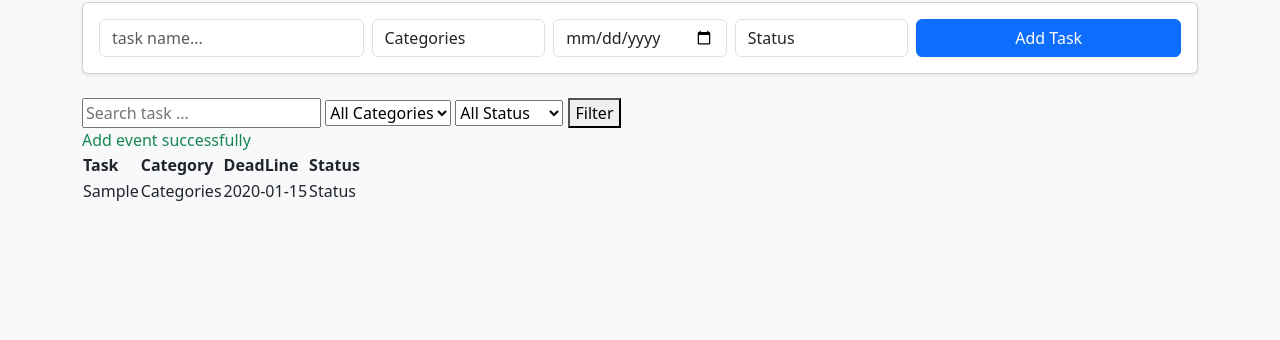
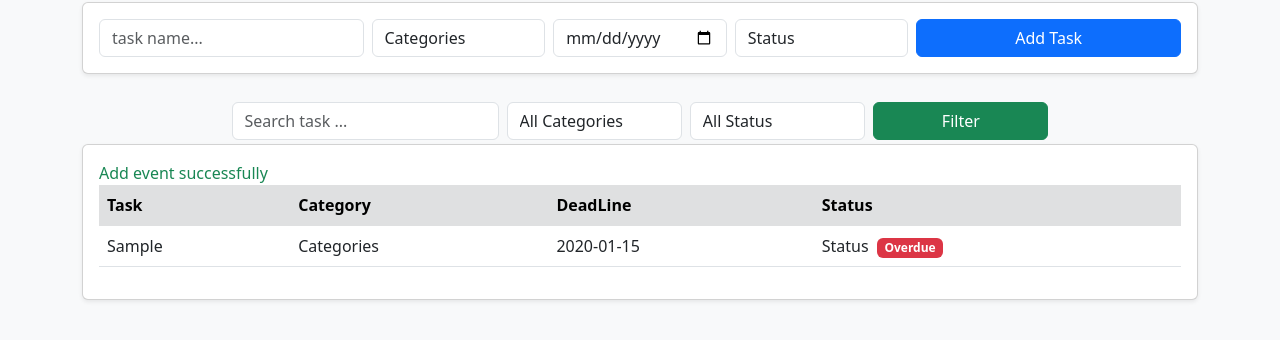
Before and after one commit to ytangt/SBA4-Task-Management-App, a plain HTML site: page index.html in a window 1280 px wide. Both pictures are taken after typing "Sample", "2020-01-15" into the empty fields and a click on the button "Add Task". Shown: the part 118-458 px from the top of the page. Drawn offline with nearby package versions, Linux system fonts and the light colour scheme.

Commit message:
Refactor displayAllTasks to use DOM manipulation and add overdue badge display

```diff
--- a/index.html
+++ b/index.html
@@ -47,33 +47,42 @@
             </div>
         </div>
         <!-- 2. Task Filter Bar -->
-        <div>
+        <div class="container py-1">
+            <div class="row g-2 justify-content-center">
                 <!-- Search Box -->
-              <input type ="text", id = "searchInput", placeholder="Search task ...">
+                <div class="col-3">
+                    <input type ="text" id = "searchInput" placeholder="Search task ..." class="form-control">
+                </div>
                 <!-- Category Filter-->
-              <select id="categoryFilter">
+                <div class="col-2">
+                    <select id="categoryFilter" class="form-control">
                         <option value="all">All Categories</option>
                         <option value="work">Work</option>
                         <option value="personal">Personal</option>
                         <option value="study">Study</option>
                     </select>
+                </div>
                 <!-- Status Filter -->
-             <select id="statusFilter">
-                <option disabled selected>All Status</option>
+                 <div class="col-2">
+                    <select id="statusFilter" class="form-control">
+                        <option value="all">All Status</option>
                         <option value="pending">Pending</option>
                         <option value="inprogress">In Progress</option>
                         <option value="completed">Completed</option>
                     </select>
+                </div>
                 <!-- Filter Button -->
-             <button id = "startFilterBtn">Filter</button>
+                <div class="col-2">
+                    <button id = "startFilterBtn" class="btn btn-success w-100">Filter</button>
                 </div>
-
+            </div>
+        </div>
         <!-- 3. Task Display Area -->
-        <div>
+        <div class="card p-3 shadow-sm">
             <div id="message" class="mt-2 text-danger"></div>
-            <table>
-                <thead>
-                    <tr>
+            <table class="table align-middle">
+                <thead class="table-light">
+                    <tr class="table-active">
                         <th>Task </th>
                         <th>Category</th>
                         <th>DeadLine</th>
@@ -84,10 +93,6 @@
                 </tbody>
             </table>
         </div>
-
-
     </main>
 </body>
 </html>
-</body>
-</html>
--- a/script.js
+++ b/script.js
@@ -1,4 +1,3 @@
-
 const tasks = [];
 
 //UI
@@ -7,10 +6,13 @@ const categorySelect = document.getElementById("categorySelect");
 const deadlineInput = document.getElementById("deadlineInput");
 const statusSelect = document.getElementById("statusSelect");
 const message = document.getElementById("message");
+const addTaskBtn = document.getElementById("addTaskBtn");
+const startFilterBtn = document.getElementById("startFilterBtn");
 
-const searchInput = document.getElementById("searchInput")
-const categoryFilter = document.getElementById("categoryFilter")
-const statusFilter = document.getElementById("statusFilter")
+const searchInput = document.getElementById("searchInput");
+const categoryFilter = document.getElementById("categoryFilter");
+const statusFilter = document.getElementById("statusFilter");
+const taskTable = document.getElementById("taskTable");
 
 // Handler functions
 addTaskBtn.addEventListener('click', ()=>{
@@ -46,11 +48,10 @@ startFilterBtn.addEventListener('click',()=>{
     //search category
     const isMatchCategory = selectedCategory === "all" || task.category === selectedCategory;
     //serach status
-    const isMatchStatus = selectedStatus === "All Status" || task.status === selectedStatus;
+    const isMatchStatus = selectedStatus === "all" || task.status === selectedStatus;
 
     return isMatchText && isMatchCategory && isMatchStatus;
   })
-
 
   displayAllTasks(filteredTasks);
   if (filteredTasks.length === 0) {
@@ -63,19 +64,51 @@ startFilterBtn.addEventListener('click',()=>{
   // clear the input
     searchInput.value = "";
     categoryFilter.value = "all";
-    statusFilter.value = "All Status";
+    statusFilter.value = "all";
 })
 
+
+ //function overdue mark
+  function isOverDue(task) {
+    const now = new Date();
+    const deadline = new Date(task.deadline);
+    if((task.status !== "completed") && now > deadline )
+    return true;
+  }
+
 //display all task in diaplay table
-function displayAllTasks (lists){
-    taskTable.innerHTML = "";
-    lists.forEach(i => {
-        const taskRow = document.createElement("tr");
-        taskRow.innerHTML = `<td>${i.text}</td>
-                             <td>${i.category}</td>
-                             <td>${i.deadline}</td>
-                             <td>${i.status}</td> `;
-        taskTable.appendChild(taskRow);
+function displayAllTasks(lists) {
+  taskTable.innerHTML = "";
+
+  lists.forEach(i => {
+    const taskRow = document.createElement("tr");
+
+    const textCell = document.createElement("td");
+    textCell.textContent = i.text;
+
+    const categoryCell = document.createElement("td");
+    categoryCell.textContent = i.category;
+
+    const deadlineCell = document.createElement("td");
+    deadlineCell.textContent = i.deadline;
+
+    const statusCell = document.createElement("td");
+    statusCell.textContent = i.status;
+
+    // check if overdue
+    if (isOverDue(i)) {
+      const overDueBadge = document.createElement("span");
+      overDueBadge.setAttribute("class", "badge bg-danger ms-2");
+      overDueBadge.textContent = "Overdue";
+      statusCell.appendChild(overDueBadge);
+    }
+
+    taskRow.appendChild(textCell);
+    taskRow.appendChild(categoryCell);
+    taskRow.appendChild(deadlineCell);
+    taskRow.appendChild(statusCell);
+
+    taskTable.appendChild(taskRow);
     });
 }
 //createTask function
```
Lines whose indentation alone changed are shown as unchanged.
